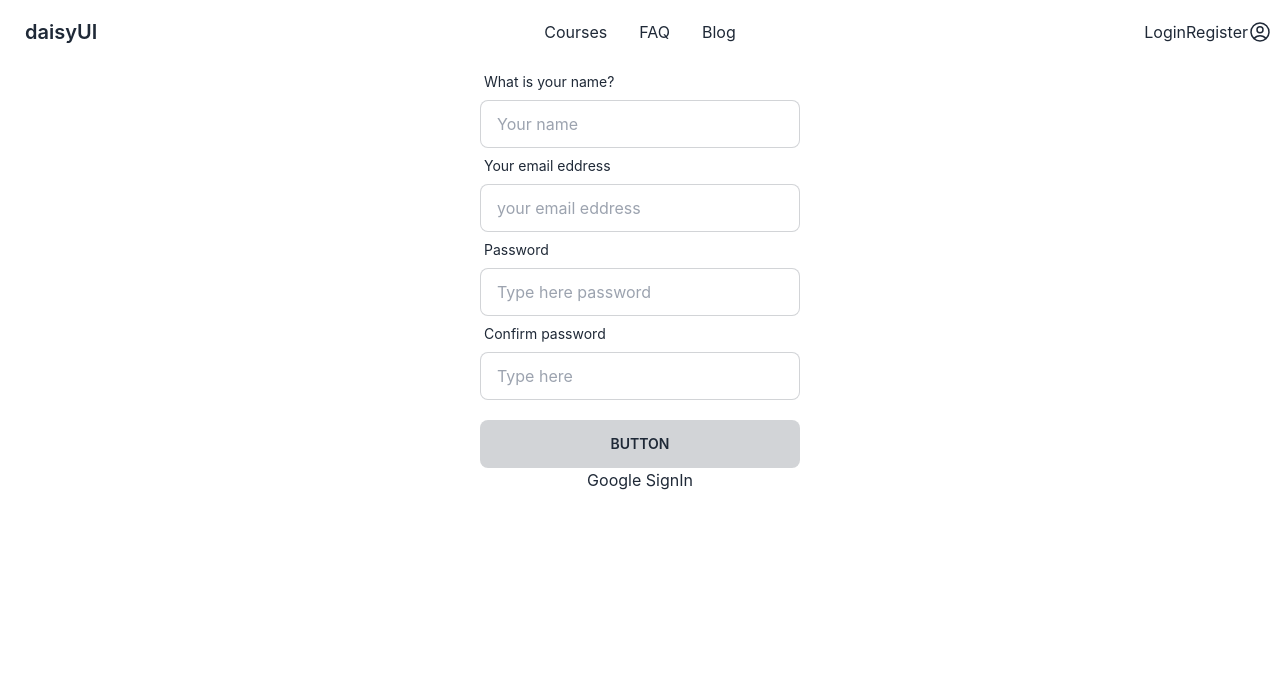
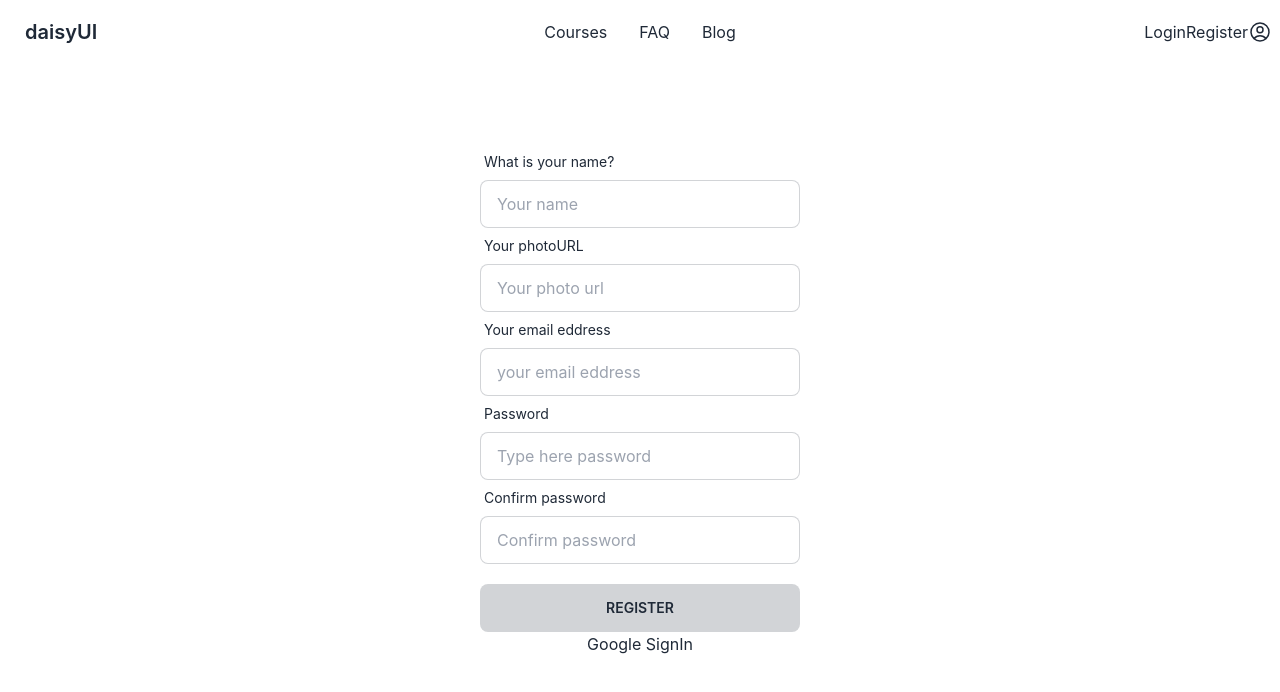
Before and after one commit to Obaidulislam1/assignment-10-client, a React (Create React App) app: page /register in a window 1280 px wide. Shown: the top 692 px of the page. Built offline with nearby package versions, Linux system fonts and the light colour scheme; no server answers.

Commit message:
register complete

```diff
--- a/src/Sharefile/authProvider/AuthProvider.js
+++ b/src/Sharefile/authProvider/AuthProvider.js
@@ -1,6 +1,6 @@
 import React from 'react';
 import { createContext } from 'react';
-import { createUserWithEmailAndPassword, getAuth, onAuthStateChanged, signInWithPopup } from "firebase/auth";
+import { createUserWithEmailAndPassword, getAuth, onAuthStateChanged, signInWithEmailAndPassword, signInWithPopup, signOut } from "firebase/auth";
 import app from '../../firebase/firebase.config';
 import { useState } from 'react';
 import { useEffect } from 'react';
@@ -17,7 +17,12 @@ const register = (email,password) =>{
 const googleSign = (Provider) =>{
     return signInWithPopup(auth, Provider)
 }
-const LogOut =
+const LogOut = () =>{
+    return signOut(auth)
+}
+const login = (email, password) =>{
+    return signInWithEmailAndPassword(auth,email,password);
+}
   useEffect( () =>{
    const unsubscribe = onAuthStateChanged(auth, (currentUser) =>{
         setUser(currentUser)
@@ -28,7 +33,7 @@ const LogOut =
 
   },[])
 
-    const authInfo = { user,register,googleSign }
+    const authInfo = { user,register,googleSign,LogOut,login }
     return (
         <AuthContext.Provider value={authInfo}>
             {children}
--- a/src/page/Login.js
+++ b/src/page/Login.js
@@ -2,9 +2,17 @@ import React from 'react';
 
 const Login = () => {
     return (
-        <div>
-            <h1>login page</h1>
-        </div>
+        <form className="form-control w-full max-w-xs m-auto">
+            <label className="label">
+                <span className="label-text">Your email eddress</span>
+            </label>
+            <input type="email" placeholder="your email eddress" name='email' className="input input-bordered w-full max-w-xs" required/>
+            <label className="label">
+                <span className="label-text">Password</span>
+            </label>
+            <input type="password" name='password' placeholder="Type here password" className="input input-bordered w-full max-w-xs" required/>
+            <button type='submit' className="btn btn-active btn-ghost mt-5">Login</button>
+        </form>
     );
 };
 
--- a/src/page/Registation.js
+++ b/src/page/Registation.js
@@ -1,5 +1,4 @@
 import React, { useContext } from 'react';
-import { BeakerIcon } from '@heroicons/react/24/solid'
 import { AuthContext } from '../Sharefile/authProvider/AuthProvider';
 import { GoogleAuthProvider } from 'firebase/auth';
 
@@ -7,7 +6,7 @@ import { GoogleAuthProvider } from 'firebase/auth';
 
 const Registation = () => {
 
-    const {googleSign} = useContext(AuthContext)
+    const {googleSign,register} = useContext(AuthContext)
 
     const googleProvider = new GoogleAuthProvider()
 
@@ -22,13 +21,37 @@ const Registation = () => {
             console.error(error)
         })
     }
+
+const formSubmit = event =>{
+    event.preventDefault()
+    const form =event.target;
+    const name = form.name.value;
+    const email = form.email.value;
+    const password = form.password.value;
+    const confirmPassword = form.confirmPassword.value;
+    const photo = form.photo.value;
+    console.log(name,email,password,confirmPassword,photo);
+    register(email,password)
+    .then(result =>{
+      const user = result.user;
+      console.log(user);
+    })
+    .catch(error =>{
+        console.error(error);
+    })
+}
+
     return (
-       <div>
-         <form className="form-control w-full max-w-xs m-auto">
+       <div className='mt-20'>
+         <form onSubmit={formSubmit} className="form-control w-full max-w-xs m-auto">
             <label className="label">
                 <span className="label-text">What is your name?</span>
             </label>
             <input type="text" placeholder="Your name" name='name' className="input input-bordered w-full max-w-xs" />
+            <label className="label">
+                <span className="label-text">Your photoURL</span>
+            </label>
+            <input type="text" placeholder="Your photo url" name='photo' className="input input-bordered w-full max-w-xs" />
             <label className="label">
                 <span className="label-text">Your email eddress</span>
             </label>
@@ -40,13 +63,12 @@ const Registation = () => {
             <label className="label">
                 <span className="label-text">Confirm password</span>
             </label>
-            <input type="password" name='confirmPassword' placeholder="Type here" className="input input-bordered w-full max-w-xs" required/>
-            <button type='submit' className="btn btn-active btn-ghost mt-5">Button</button>
+            <input type="password" name='confirmPassword' placeholder="Confirm password" className="input input-bordered w-full max-w-xs" required/>
+            <button type='submit' className="btn btn-active btn-ghost mt-5">Register</button>
         </form>
 
         <div className='flex justify-center'>
             <button onClick={handleGoogle}>
-
                  Google SignIn</button>
         </div>
        </div>
--- a/src/share/Header.js
+++ b/src/share/Header.js
@@ -6,7 +6,15 @@ import { AuthContext } from '../Sharefile/authProvider/AuthProvider';
 
 
 const Header = () => {
-  const { user } = useContext(AuthContext);
+  const { user,LogOut } = useContext(AuthContext);
+
+  const handleLogOut = () =>{
+    LogOut()
+    .then( () =>{})
+    .catch(error =>{
+      console.error(error)
+    })
+  }
   console.log(user);
   return (
     <div className="navbar bg-base-100">
@@ -39,12 +47,12 @@ const Header = () => {
           user?.uid ?
             <>
               <span>{user?.displayName}</span>
-              <button className="btn btn-outline btn-info">Log Out</button>
+              <button onClick={handleLogOut} className="btn btn-outline btn-info">Log Out</button>
             </>
             :
             <>
               <Link to='/login'>Login</Link>
-              <Link to='/login'>Register</Link>
+              <Link to='/register'>Register</Link>
             </>
         }
 
```
